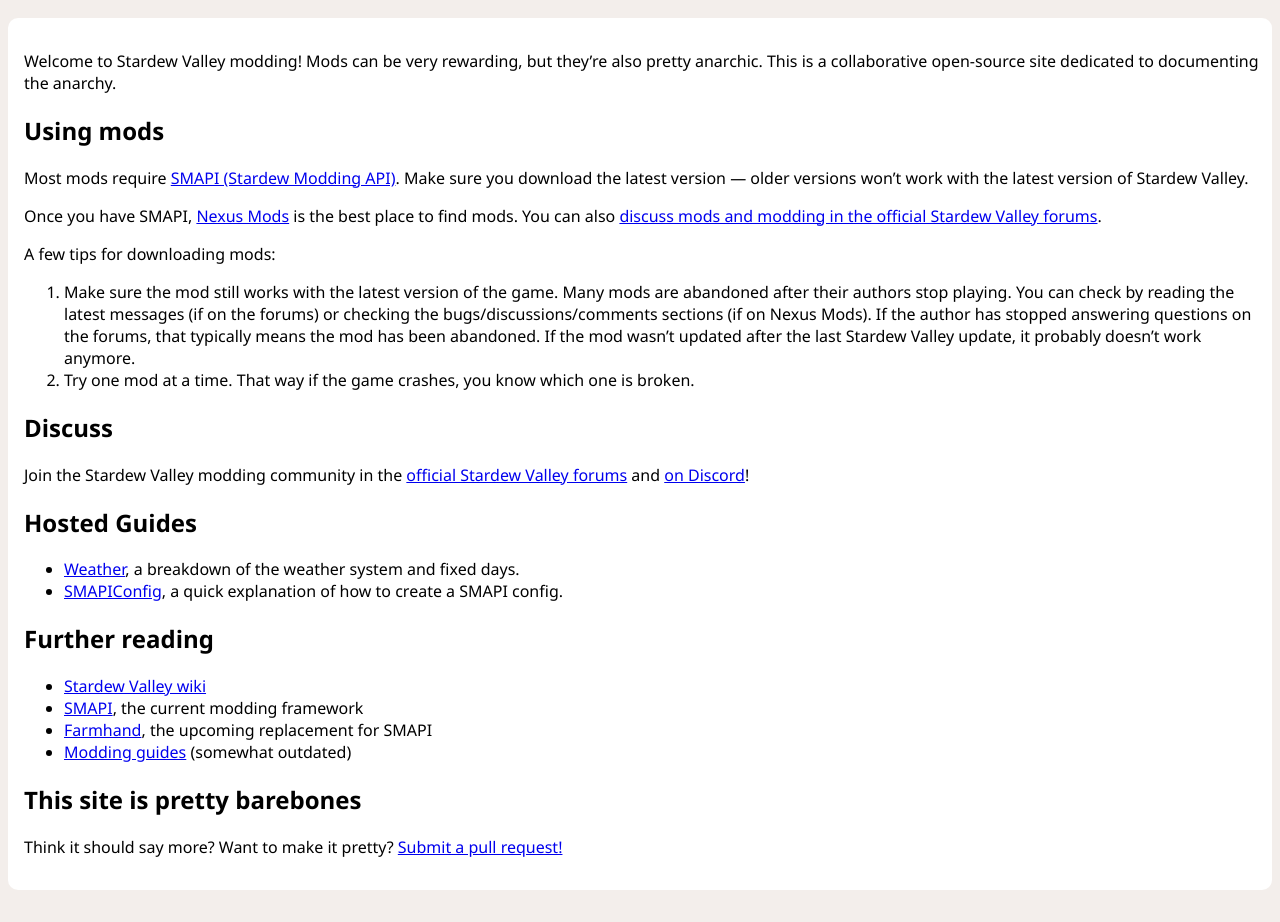
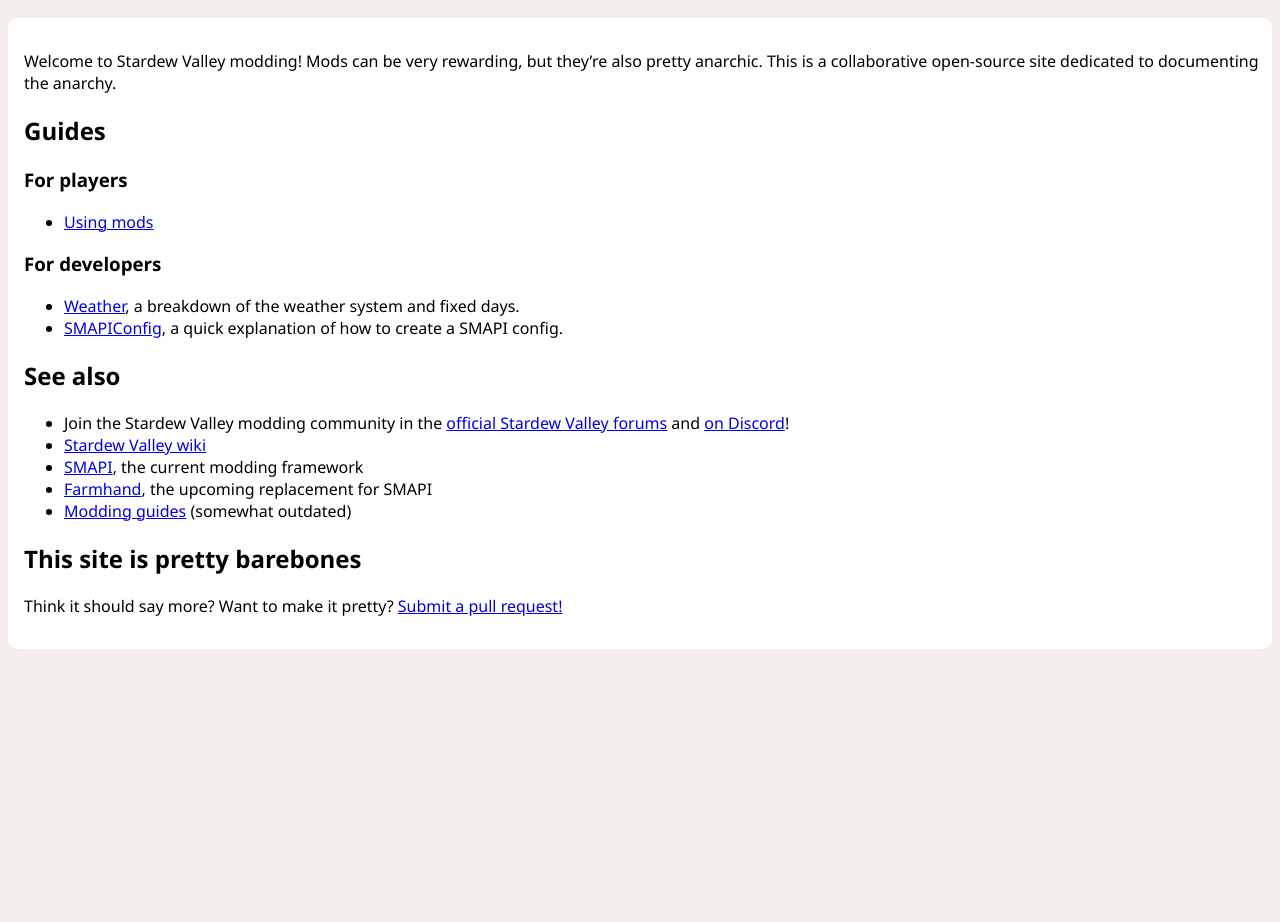
Before and after one commit to Pathoschild/canimod.github.io, a Jekyll site: the page built from index.md, in a window 1280 px wide. Shown: the part 352-1274 px from the top of the page. Built offline with Jekyll 4.4.1, drawn with Linux system fonts in a browser that asks for light colours; after the commit the page ends 1033 px from its top, so only the background shows below that.

Commit message:
expand guide for players, move into separate article

```diff
--- a/index.md
+++ b/index.md
@@ -6,31 +6,18 @@
 Welcome to Stardew Valley modding! Mods can be very rewarding, but they're also pretty anarchic.
 This is a collaborative open-source site dedicated to documenting the anarchy.
 
-## Using mods
-Most mods require [SMAPI (Stardew Modding API)](https://github.com/cjsu/SMAPI). Make sure you
-download the latest version — older versions won't work with the latest version of Stardew Valley.
+## Guides
 
-Once you have SMAPI, [Nexus Mods](https://nexusmods.com/stardewvalley) is the best place to find
-mods. You can also [discuss mods and modding in the official Stardew Valley forums](http://community.playstarbound.com/forums/mods.215/).
+### For players
+* [Using mods](guides/using-mods)
 
-A few tips for downloading mods:
-
-1. Make sure the mod still works with the latest version of the game. Many mods are abandoned after
-   their authors stop playing. You can check by reading the latest messages (if on the forums) or
-   checking the bugs/discussions/comments sections (if on Nexus Mods). If the author has stopped
-   answering questions on the forums, that typically means the mod has been abandoned. If the mod
-   wasn't updated after the last Stardew Valley update, it probably doesn't work anymore.
-2. Try one mod at a time. That way if the game crashes, you know which one is broken.
-
-## Discuss
-Join the Stardew Valley modding community in the [official Stardew Valley forums](http://community.playstarbound.com/forums/mods.215/)
-and [on Discord](https://discordapp.com/invite/0t3fh2xhHVc6Vdyx)!
-
-## Hosted Guides
+### For developers
 * [Weather](guides/weather), a breakdown of the weather system and fixed days.
 * [SMAPIConfig](guides/smapi-config), a quick explanation of how to create a SMAPI config.
 
-## Further reading
+## See also
+* Join the Stardew Valley modding community in the [official Stardew Valley forums](http://community.playstarbound.com/forums/mods.215/)
+and [on Discord](https://discordapp.com/invite/0t3fh2xhHVc6Vdyx)!
 * [Stardew Valley wiki](http://stardewvalleywiki.com/)
 * [SMAPI](https://github.com/cjsu/SMAPI), the current modding framework
 * [Farmhand](https://github.com/ClxS/Stardew-Farmhand), the upcoming replacement for SMAPI
```
Also changed, not shown: guides/using-mods.md (added, +61 -0 lines).
